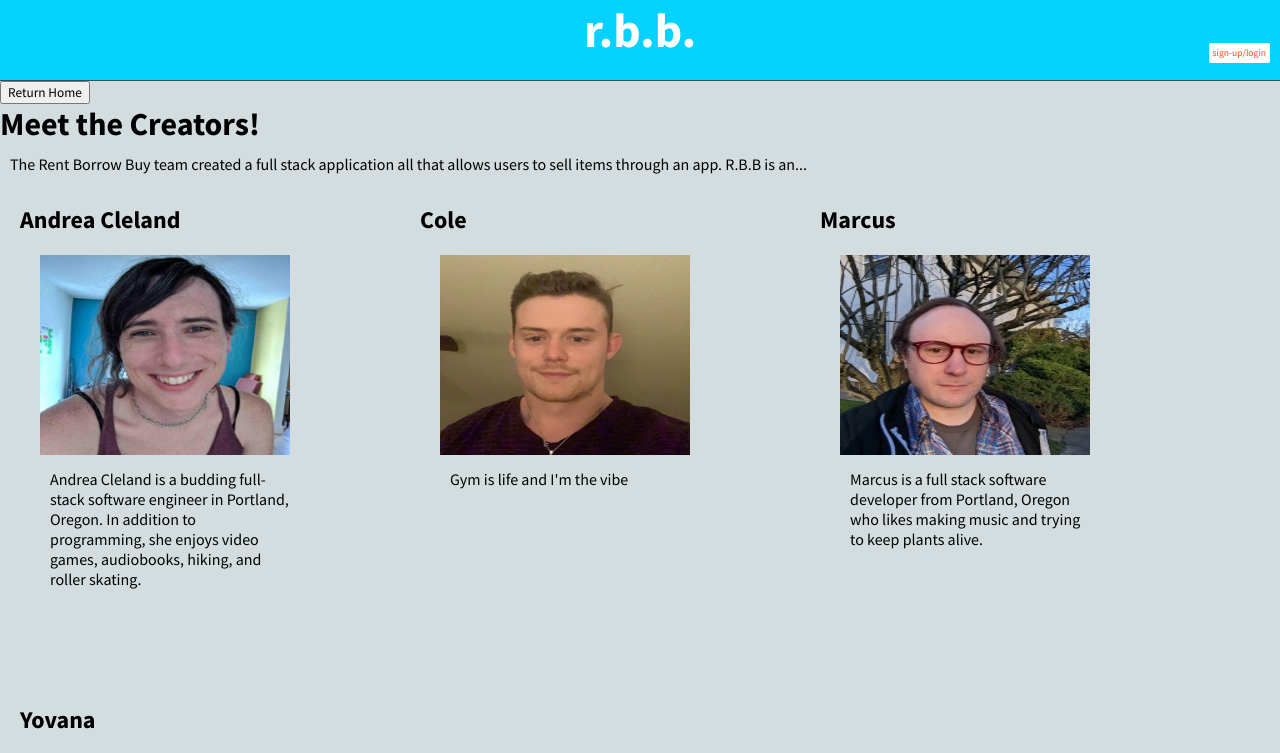
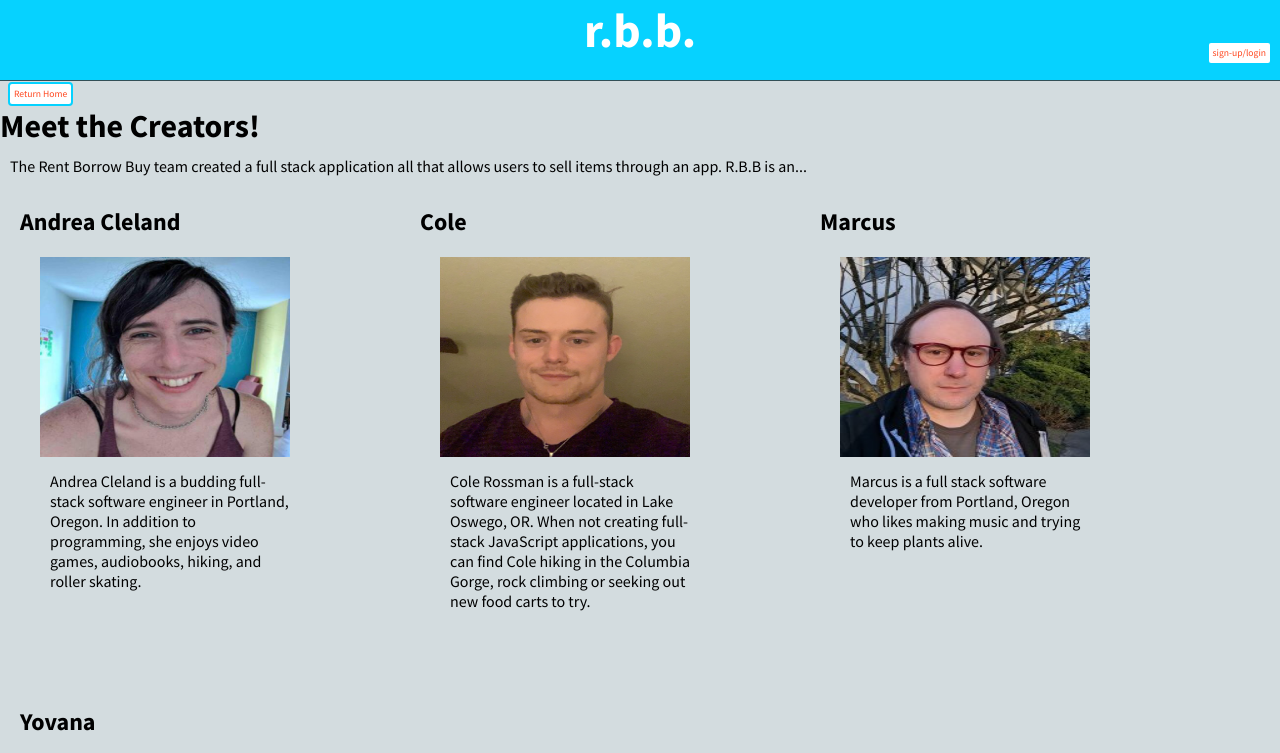
Before and after one commit to Rent-Borrow-Buy/Rent-Borrow-Buy-Frontend, a React app: page /creators in a window 1280 px wide. Shown: the top 753 px of the page. Built offline with nearby package versions, Linux system fonts and the light colour scheme; no server answers.

Commit message:
added coles bio

```diff
--- a/src/views/CreatorsPage/CreatorsPage.css
+++ b/src/views/CreatorsPage/CreatorsPage.css
@@ -32,7 +32,16 @@ h2{
 /* @media screen {
 
 } */
-
+button {
+    align-items: flex-end;
+    color: var(--color2);
+    background-color: var(--color6);
+    border: 2px solid var(--color1);
+    border-radius: 4px;
+    font-size: 0.6rem;
+    padding: 4px 4px;
+    margin: 0px 8px;
+}
 img {
  height:200px;
  width:250px ;
--- a/src/views/CreatorsPage/CreatorsPage.jsx
+++ b/src/views/CreatorsPage/CreatorsPage.jsx
@@ -46,7 +46,7 @@ export default function CreatorsPage() {
               // }}
               />
           </a>
-              <p>Gym is life and I'm the vibe</p>
+              <p>Cole Rossman is a full-stack software engineer located in Lake Oswego, OR. When not creating full-stack JavaScript applications, you can find Cole hiking in the Columbia Gorge, rock climbing or seeking out new food carts to try.</p>
         </div>
       </div>
       <div className={styles.container}>
```
